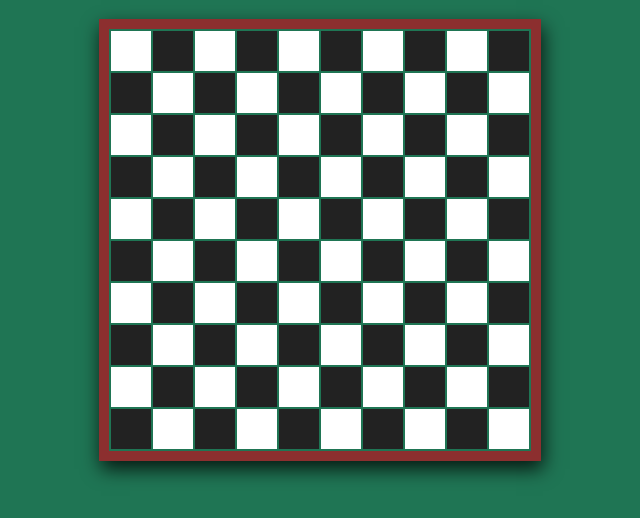
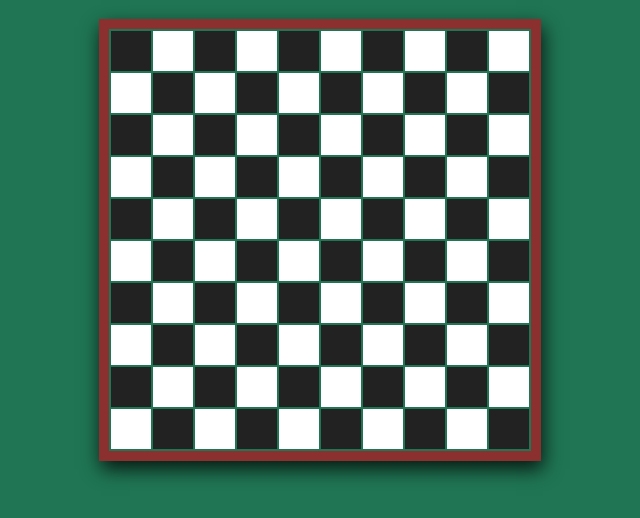
Before and after one commit to orrsteinberg/js-knight-shortest-path, a plain HTML site: page index.html in a window 1280 px wide. Shown: the part 88-606 px from the top of the page, without its empty margins (320-960 px from the left). Drawn offline with Linux system fonts and the light colour scheme.

Commit message:
make better use of :nth-child selector for coloring squares

```diff
--- a/app.js
+++ b/app.js
@@ -149,11 +149,6 @@ class View {
     for (let i = 0; i < 10; i++) {
       // new row
       const row = document.createElement("tr");
-      if (i === 0 || i % 2 === 0) {
-        row.classList.add("even-row");
-      } else {
-        row.classList.add("odd-row");
-      }
 
       for (let j = 0; j < 10; j++) {
         // columns
--- a/style.css
+++ b/style.css
@@ -37,18 +37,18 @@ h1 {
     width: 40px;
 }
 
-.odd-row .square:nth-child(even) {
+#board tr:nth-child(odd) .square:nth-child(even) {
     background: #fff;
 }
 
-.odd-row .square:nth-child(odd) {
+#board tr:nth-child(odd) .square:nth-child(odd) {
     background: #222;
 }
 
-.even-row .square:nth-child(odd) {
+#board tr:nth-child(even) .square:nth-child(odd) {
     background: #fff;
 }
 
-.even-row .square:nth-child(even) {
+#board tr:nth-child(even) .square:nth-child(even) {
     background: #222;
 }
```
